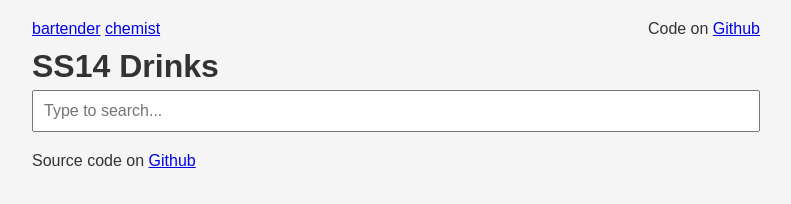
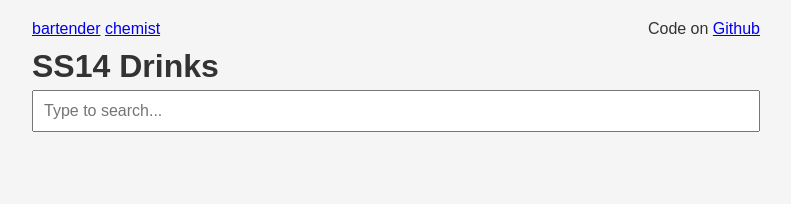
Before and after one commit to hobolyra/ss14-tools-BPL, a plain HTML site: page bartender/index.html in a window 1280 px wide. Shown: the whole page, without its empty margins (244-1035 px from the left). Drawn offline with nearby package versions, Linux system fonts and the light colour scheme; files that its build step writes are made by us from their sources; files whose address does not match are found by name.

Commit message:
remove footer

```diff
--- a/bartender/index.html
+++ b/bartender/index.html
@@ -19,9 +19,6 @@
         <input type="text" id="search-input" placeholder="Type to search..." />
 
         <div id="results"></div>
-        <footer>
-            Source code on <a href="https://github.com/AussieGuy0/ss14-tools">Github</a>
-        </footer>
     </div>
 
     <script src="https://cdn.jsdelivr.net/npm/fuse.js@7.0.0"></script>
```
